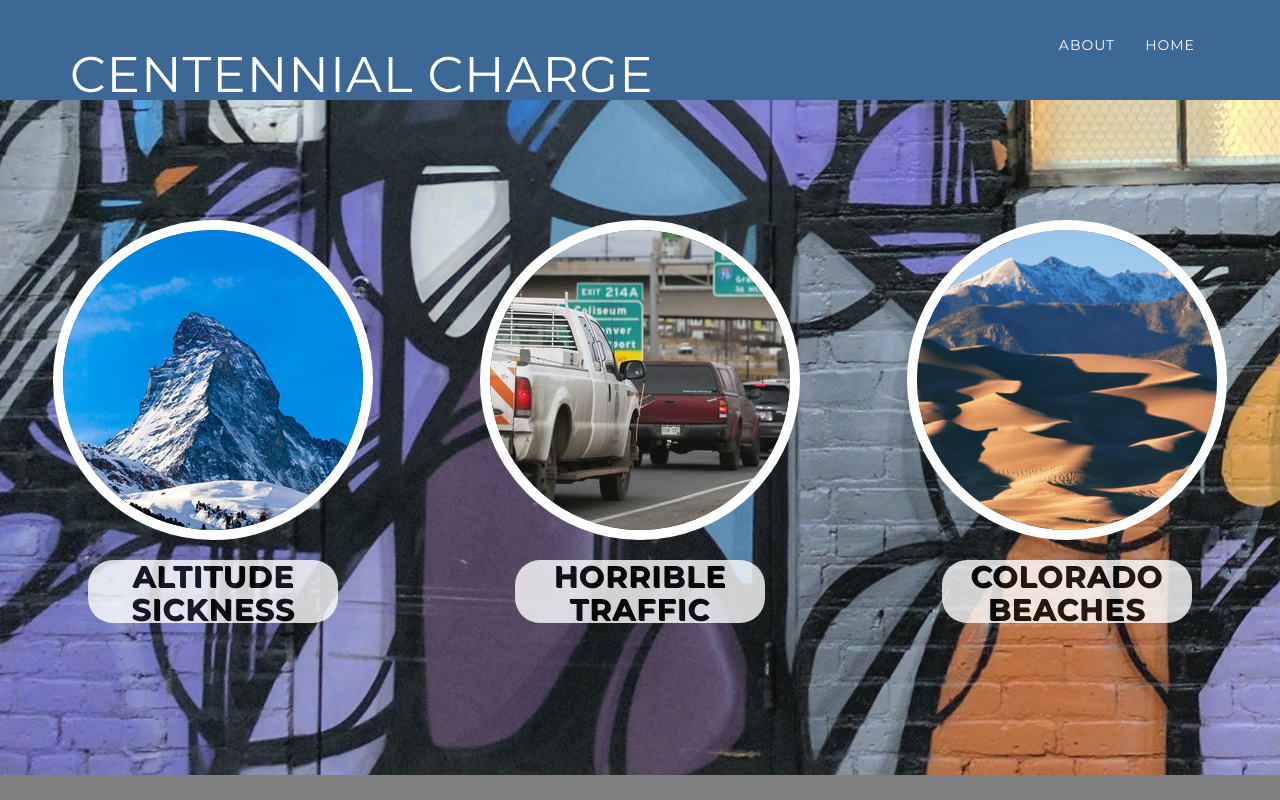
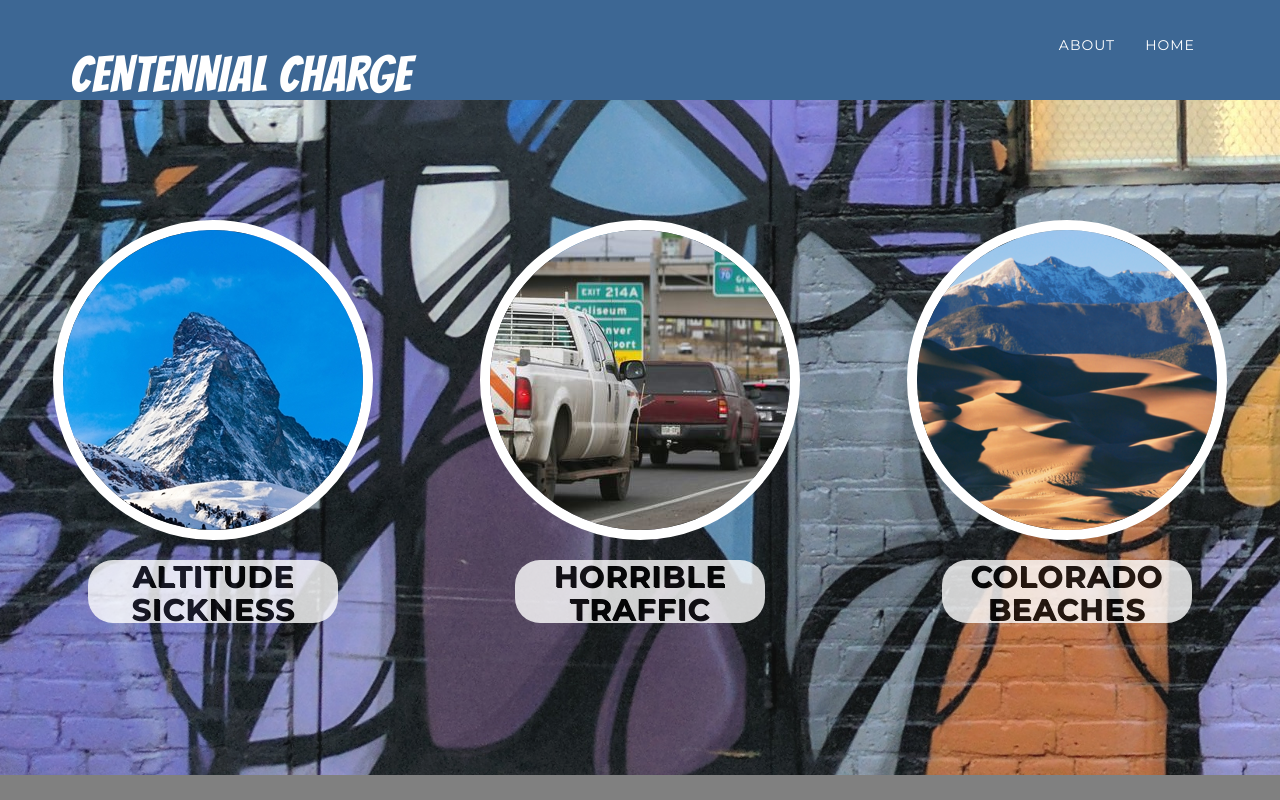
Before and after one commit to 901david/centennialCharge, a website: page index.html in a window 1280 px wide. Drawn offline with nearby package versions, Linux system fonts and the light colour scheme; some packages are replaced by stand-ins of ours; a web font is replaced by a local one.

Commit message:
thisis a test

```diff
--- a/css/style.css
+++ b/css/style.css
@@ -73,6 +73,7 @@ footer {
 	position: relative;
 	float: left;
 	margin-top: 15px;
+	font-family: 'Bangers', cursive;
 }
 
 .bubbles
--- a/index.html
+++ b/index.html
@@ -16,7 +16,7 @@
 
     <!-- Custom Fonts -->
     <link href="vendor/font-awesome/css/font-awesome.min.css" rel="stylesheet" type="text/css">
-    <link href="https://fonts.googleapis.com/css?family=Lora:400,700,400italic,700italic" rel="stylesheet" type="text/css">
+    <link href="https://fonts.googleapis.com/css?family=Bangers" rel="stylesheet">
     <link href="https://fonts.googleapis.com/css?family=Montserrat:400,700" rel="stylesheet" type="text/css">
     <link href="css/grayscale.min.css" rel="stylesheet">
     <link href="css/business-frontpage.css" rel="stylesheet">
```
